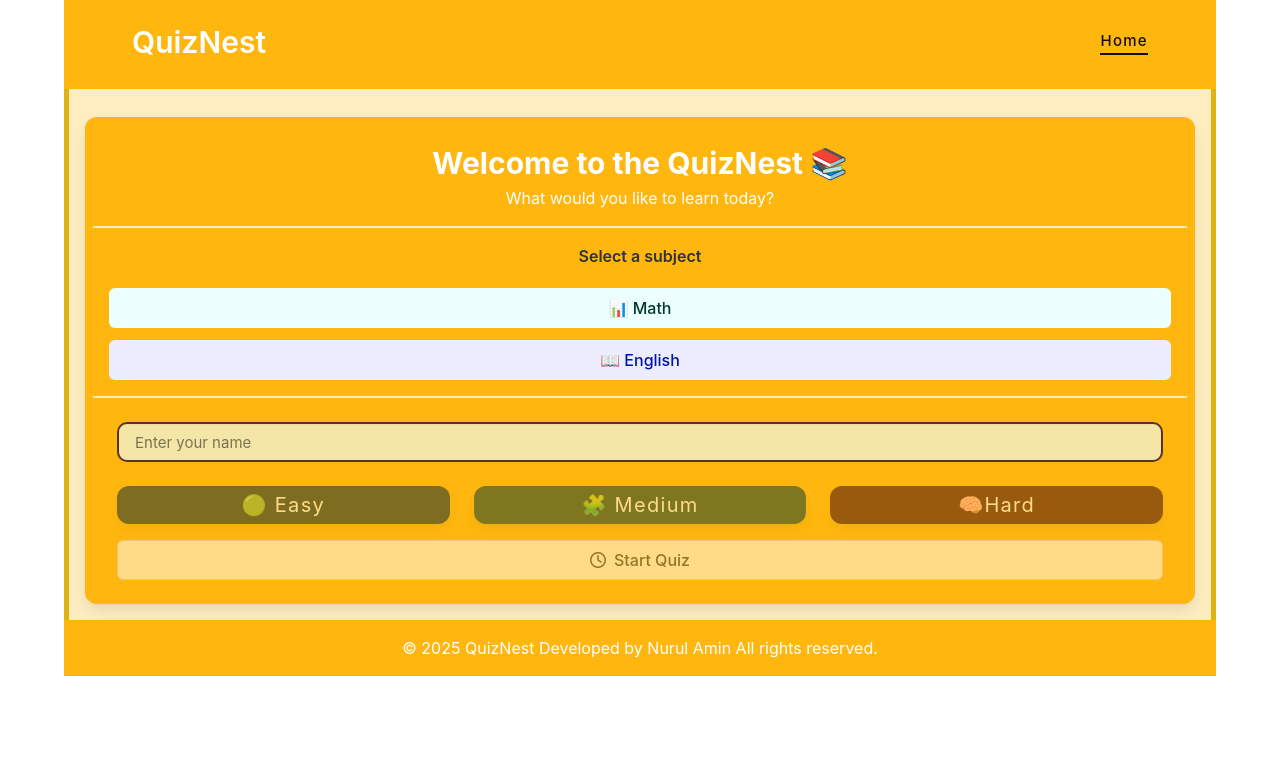
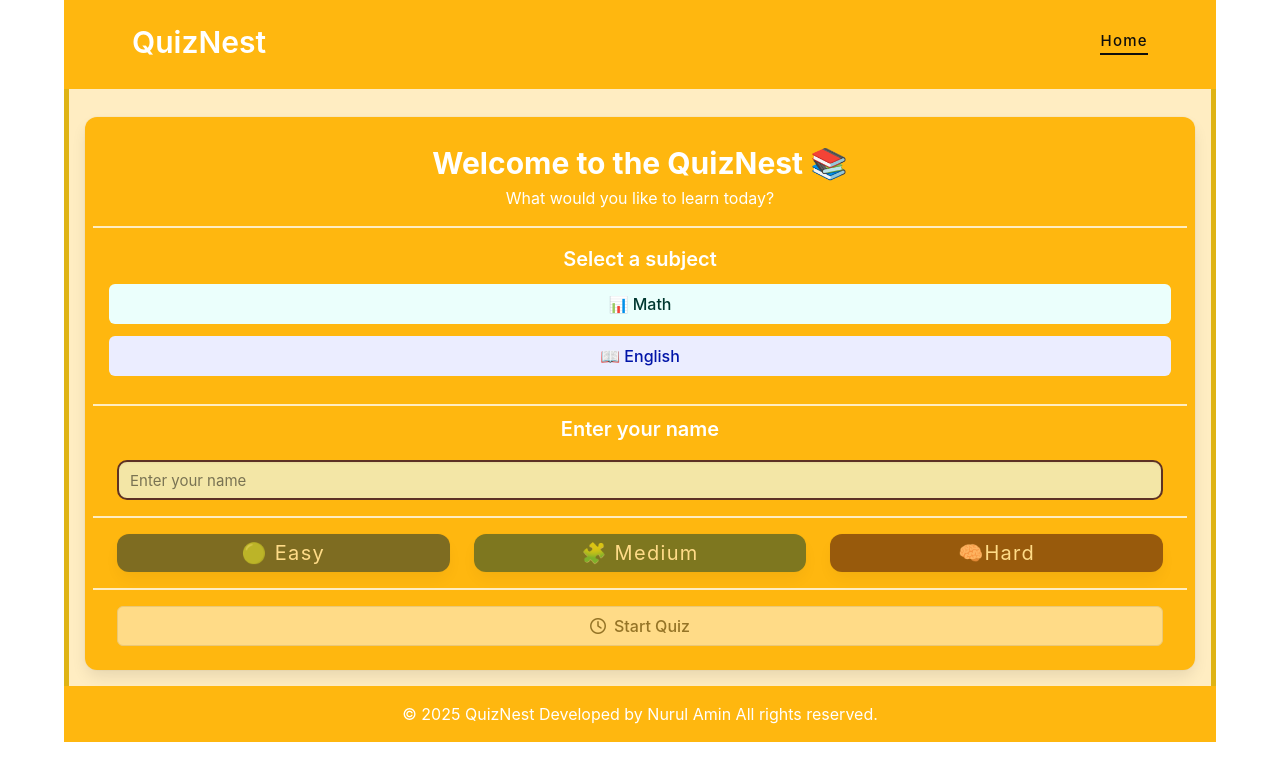
Before and after one commit to engnurulamin/maths-quiz, a SvelteKit app: page / in a window 1280 px wide. Shown: the top 780 px of the page. Built offline with nearby package versions, Linux system fonts and the light colour scheme.

Commit message:
home page for english

```diff
--- a/src/routes/+page.svelte
+++ b/src/routes/+page.svelte
@@ -8,10 +8,10 @@
         </div>
       </div>
       <hr class="is-paddingless has-background-warning-light p-0 m-0">
-      <div class="control">
-        <div class="field p-4">
+      <div class="field p-4">
+        <label class="label has-text-white is-size-5">Select a subject</label>
+        <div class="control mt-2">
           <div class="buttons is-centered">
-            <label class="label">Select a subject</label>
             <a href="/math" class="button is-primary is-light is-fullwidth">
               📊 Math
             </a>
@@ -22,13 +22,14 @@
         </div>
       </div>
       <hr class="is-paddingless has-background-warning-light p-0 m-0">
-      <div class="control mx-5">
-        <div class="filed my-5">
-          <input class="input p-4 is-transparent transparent-input" type="text" placeholder="Enter your name" bind:value={$user_name}>
+      <div class="control mx-5 my-2">
+        <label class="label has-text-white is-size-5">Enter your name</label>
+        <div class="filed my-4">
+          <input class="input is-transparent transparent-input" type="text" placeholder="Enter your name" bind:value={$user_name}>
         </div>
       </div>
-
-      <div class="control mx-5">
+      <hr class="is-paddingless has-background-warning-light p-0 m-0">
+      <div class="control mx-5 my-4">
        <div class="field">
         <div class="columns">
           <div class="column is-clickable { !$user_name ? 'disabled' : '' }" onclick={() => $user_name && difficultyClick('easy')}>
@@ -49,6 +50,7 @@
         </div>
        </div>
       </div>
+      <hr class="is-paddingless has-background-warning-light p-0 m-0">
       <div class="control mx-5 my-4">
         <button
           class="button is-fullwidth is-success-dark"
```
